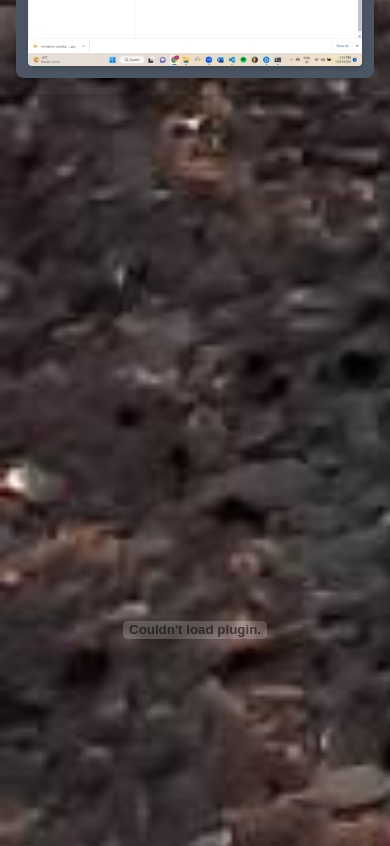
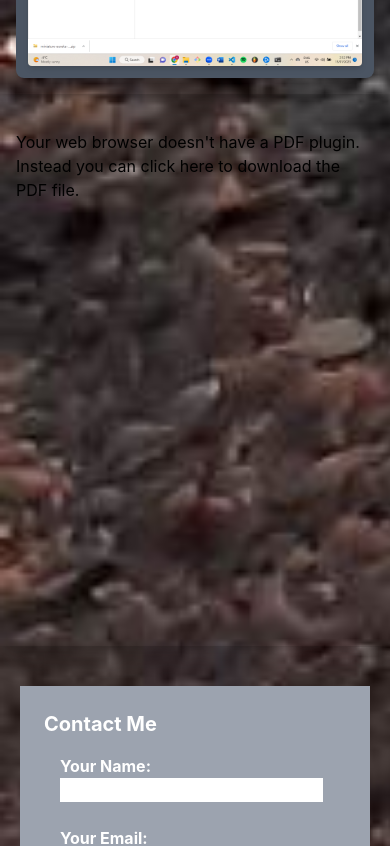
Before and after one commit to areyno20/react-portfolio, a React (Create React App) app: page / in a window 390 px wide. Shown: the part 7880-8726 px from the top of the page. Built offline with nearby package versions, Linux system fonts and the light colour scheme.

Commit message:
fix resume mobile

```diff
--- a/src/components/resume.js
+++ b/src/components/resume.js
@@ -5,9 +5,11 @@ export default function Resume() {
     return (
         <section id="resume" className='my-5'>
             <div className='justify-center shadow-xl  p-4'>
-                <div>
-                    <embed src={resumeFile} width="100%" height="1000px" />
-                </div>
+            <object data={resumeFile} type="application/pdf" width="100%" height="500px" className="">
+                <p>Your web browser doesn't have a PDF plugin.
+                Instead you can <a href={resumeFile}>click here to
+                download the PDF file.</a></p>
+            </object>
             </div>
         </section>
       );
```
